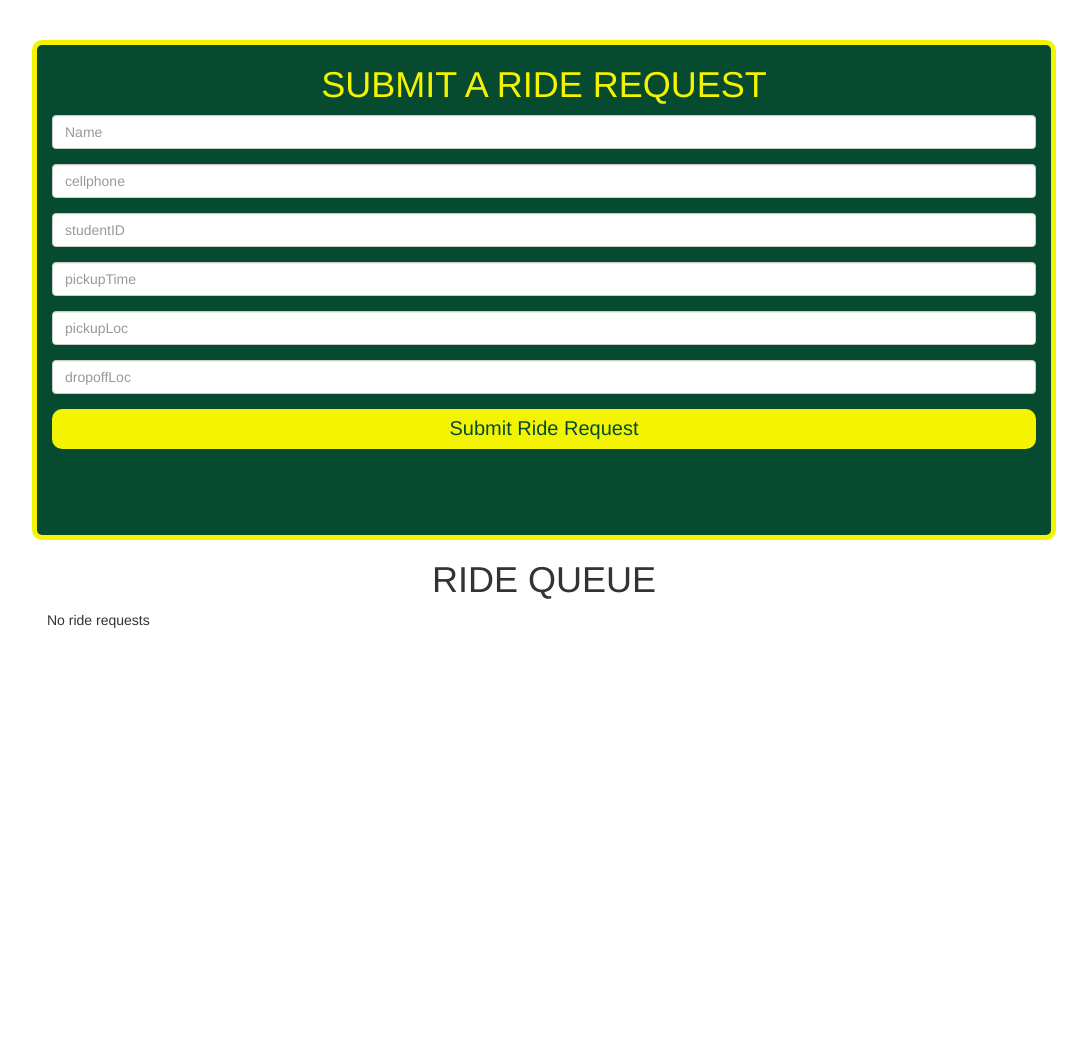
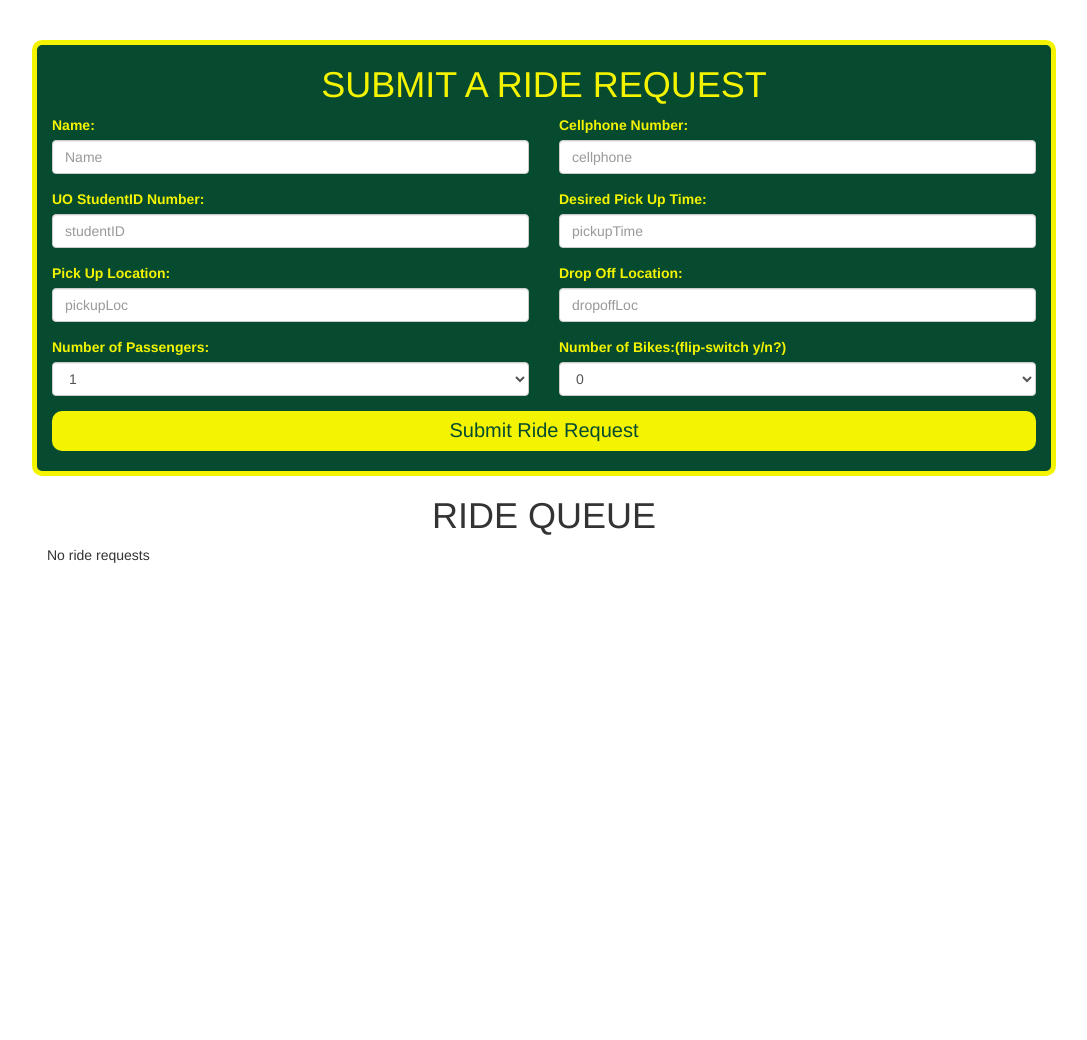
Before and after one commit to ian-garrett/Safe-Ride-App, a Flask app: page / in a window 1280 px wide. Shown: the whole page, without its empty margins (96-1183 px from the left). After the commit the page ends 563 px from the top, so only its background shows below. Run offline with Flask 2, Linux system fonts and the light colour scheme; data that the repository does not hold is empty; some libraries are stand-ins or nearby versions.

Commit message:
completed fields, updated request object accordingly

```diff
--- a/main.py
+++ b/main.py
@@ -74,7 +74,7 @@ def get_rideRequests():
     return records
 
 
-def put_rideRequest(name, cellphone, studentID, pickupTime, pickupLoc, dropoffLoc):
+def put_rideRequest(name, cellphone, studentID, pickupTime, pickupLoc, dropoffLoc, passengers, bikes):
     """
     Place rideRequest into database with appropriate attributes
     """
@@ -85,6 +85,8 @@ def put_rideRequest(name, cellphone, studentID, pickupTime, pickupLoc, dropoffLo
                "pickupTime": pickupTime,
                "pickupLoc": pickupLoc,
                "dropoffLoc": dropoffLoc,
+               "passengers": passengers,
+               "bikes": bikes,
             }
     collection.insert(record)
     return
@@ -101,8 +103,10 @@ def createrideRequest():
   pickupTime = request.args.get('pickupTime', 0, type=str)
   pickupLoc = request.args.get('pickupLoc', 0, type=str)
   dropoffLoc = request.args.get('dropoffLoc', 0, type=str)
+  passengers = request.args.get('passengers', 0, type=str)
+  bikes = request.args.get('bikes', 0, type=str)
 
-  put_rideRequest(name,cellphone,studentID,pickupTime,pickupLoc,dropoffLoc)
+  put_rideRequest(name,cellphone,studentID,pickupTime,pickupLoc,dropoffLoc,passengers,bikes)
   return jsonify(result="add success")
 
 
@@ -117,13 +121,13 @@ def put_user(name, cellphone, studentID):
                "cellphone": cellphone,
                "studentID": studentID,
                "strikes": 0
-	 }
+   }
     collection.insert(record)
     return
 
 
-@app.route("/_createUser")
-def createUser():
+@app.route("/_createuser")
+def createuser():
   """
   Get request info and create user user input
   """
--- a/static/css/memos.css
+++ b/static/css/memos.css
@@ -1,16 +1,3 @@
-/*
- * memos.css:
- *    Styles for 'Memos' go in this file
- */
-
-/* Nothing yet */
-
-/*body {
-	background-image: url('https://i.ytimg.com/vi/6fvPsoidQmI/maxresdefault.jpg');
-	background-position-x: 50%;
-    background-position-y: 100%;
-}
-*/
 .lyrics {
     margin-left: 3em;
     font-style: italic;
@@ -22,8 +9,7 @@
 
 
 .container {
-/*	width: 500px;*/
-	height: 500px;
+/*	height: 500px;*/
 	width: 80%;
 }
 
@@ -52,6 +38,15 @@
 
 }
 
-input {
+.form-control {
 	margin-bottom: 15px;
+	text-align: left;
 }
+
+.centered {
+	text-align: center;
+}
+
+#fullContainerRider > .row. > .col-xs-12 {
+	text-align: left;
+}
--- a/templates/index.html
+++ b/templates/index.html
@@ -7,7 +7,7 @@
 
   <!-- Javascript:  JQuery from a content distribution network (CDN) -->
   <script
-     src="https://ajax.googleapis.com/ajax/libs/jquery/1.11.3/jquery.min.js">
+     src="https://ajax.googleapis.com/ajax/libs/jquery/2.2.0/jquery.min.js">
   </script>
 
   <!-- Bootstrap includes javascript and css  (must follow jquery) -->
@@ -25,32 +25,57 @@
 <div id="fullContainerRider" class="container">
 
 <h1>Submit a Ride Request</h1>
-<!--   Needed fields: Name, cellphone, studentID, pickuptime, pickupLoc, dropoffLoc,  -->
+<!--   Needed fields: Name, cellphone, studentID, pickuptime, pickupLoc, dropoffLoc, number of passengers, bike(y/n)  -->
 <div class="row">
 
-  <div class="col-xs-12">
+  <div class="col-xs-12 col-sm-6">
+    <label for="name">Name:</label><br>
     <input type="text" class="form-control"
      name="Name" id='name' placeholder="Name"/>
   </div>
-  <div class="col-xs-12">
+  <div class="col-xs-12 col-sm-6">
+    <label for="cellphone">Cellphone Number:</label><br>
     <input type="text" class="form-control"
       name="Cellphone" id='cellphone' placeholder="cellphone"/>
   </div>
-  <div class="col-xs-12">
+  <div class="col-xs-12 col-sm-6">
+    <label for="studentID">UO StudentID Number:</label><br>
     <input type="text" class="form-control"
       name="StudentID" id='studentID' placeholder="studentID"/>
   </div>
-  <div class="col-xs-12">
+  <div class="col-xs-12 col-sm-6">
+    <label for="pickupTime">Desired Pick Up Time:</label><br>
     <input type="text" class="form-control"
       name="PickupTime" id='pickupTime' placeholder="pickupTime"/>
   </div>
-  <div class="col-xs-12">
+  <div class="col-xs-12 col-sm-6">
+    <label for="pickupLoc">Pick Up Location:</label><br>
     <input type="text" class="form-control"
       name="PickupLoc" id='pickupLoc' placeholder="pickupLoc"/>
   </div>
-  <div class="col-xs-12">
+  <div class="col-xs-12 col-sm-6">
+    <label for="dropoffLoc">Drop Off Location:</label><br>
     <input type="text" class="form-control"
       name="DropoffLoc" id='dropoffLoc' placeholder="dropoffLoc"/>
+  </div>
+  <div class="col-xs-12 col-sm-6">
+    <label for="passengers">Number of Passengers:</label><br>
+    <select class="form-control"
+      name="Passengers" id='passengers'/>
+      <option>1</option>
+      <option>2</option>
+      <option>3</option>
+    <select>
+  </div>
+  <div class="col-xs-12 col-sm-6">
+    <label for="bikes">Number of Bikes:(flip-switch y/n?)</label><br>
+    <select class="form-control"
+      name="Bikes" id='bikes'/>
+      <option>0</option>
+      <option>1</option>
+      <option>2</option>
+      <option>3</option>
+    </select>
   </div>
 
   <div class="col-xs-12">
@@ -101,6 +126,7 @@
   <div class="col-xs-4">
     <b>Dropoff Location:</b><br> {{ rideRequest.dropoffLoc }}
   </div>
+
   </div>
   <div class="col-xs-12">
     <button id="delete" onclick="deleterideRequest('{{rideRequest._id}}')">Delete Ride Request</button>
@@ -129,12 +155,15 @@
               var pickupTime = $('#pickupTime').val();
               var pickupLoc = $('#pickupLoc').val();
               var dropoffLoc = $('#dropoffLoc').val();
+              var passengers = $('#passengers').val();
+              var bikes = $('#bikes').val();
+
 
               //AJAX call
               $.getJSON($SCRIPT_ROOT + '/_createrideRequest',
                   // The object to pass to the server
                   {
-                    name: name, cellphone: cellphone, studentID: studentID, pickupTime: pickupTime, pickupLoc: pickupLoc, dropoffLoc: dropoffLoc,
+                    name: name, cellphone: cellphone, studentID: studentID, pickupTime: pickupTime, pickupLoc: pickupLoc, dropoffLoc: dropoffLoc, passengers, bikes
                   },
                   // The function to call with the response
                   function(data) {
```
